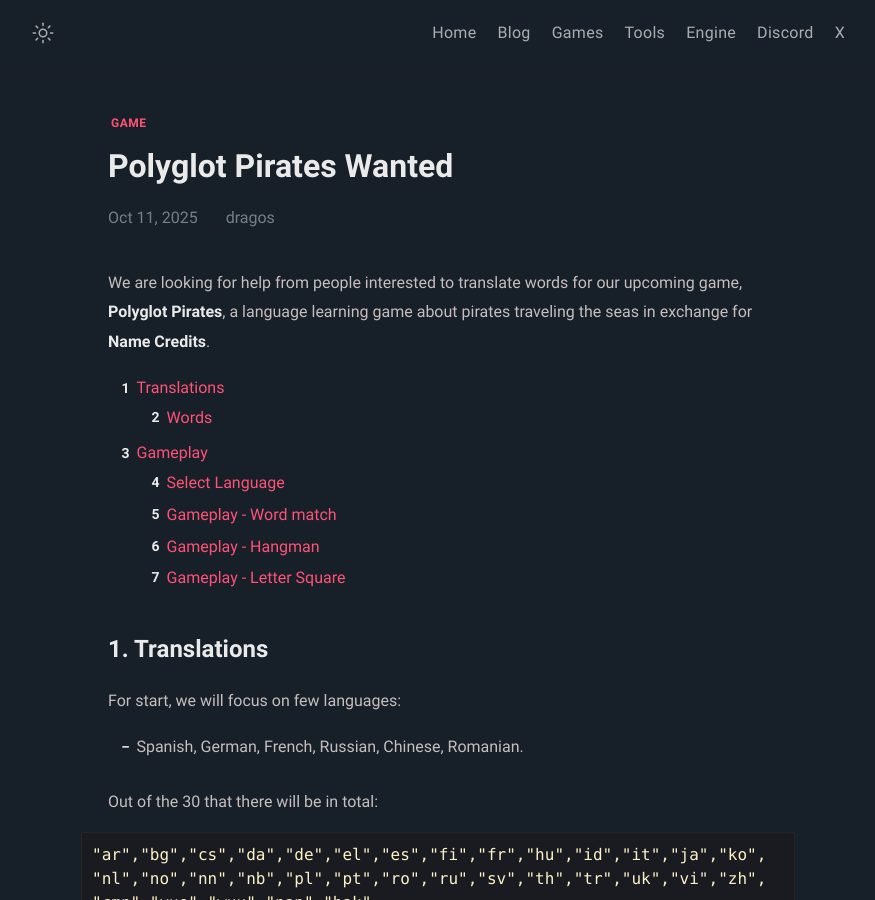
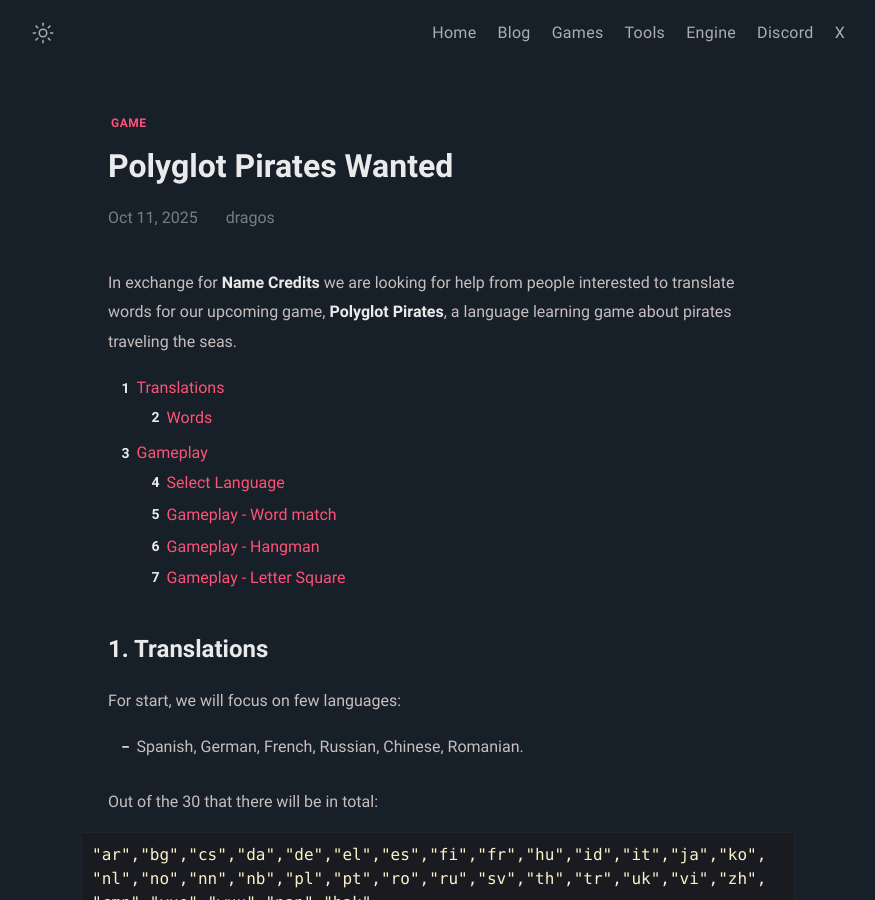
Before and after one commit to appsinacup/appsinacup.github.io, a Jekyll site: the page built from _posts/2025-10-11-polyglot-translators.md, in a window 1280 px wide and 900 px high. Shown: the whole window, without its empty margins (202-1077 px from the left). Built offline with Jekyll 4.4.1, drawn with Linux system fonts in a browser that asks for light colours.

Commit message:
fix wording

```diff
--- a/_posts/2025-10-11-polyglot-translators.md
+++ b/_posts/2025-10-11-polyglot-translators.md
@@ -8,7 +8,7 @@ tag: game
 <!-- [Attributes by Finsweet] Auto Video -->
 <script defer src="https://cdn.jsdelivr.net/npm/@finsweet/attributes-autovideo@1/autovideo.js"></script>
 
-We are looking for help from people interested to translate words for our upcoming game, **Polyglot Pirates**, a language learning game about pirates traveling the seas in exchange for **Name Credits**.
+In exchange for **Name Credits** we are looking for help from people interested to translate words for our upcoming game, **Polyglot Pirates**, a language learning game about pirates traveling the seas.
 
 1. [Translations](#2-translations)
     - [Words](#words)
```
